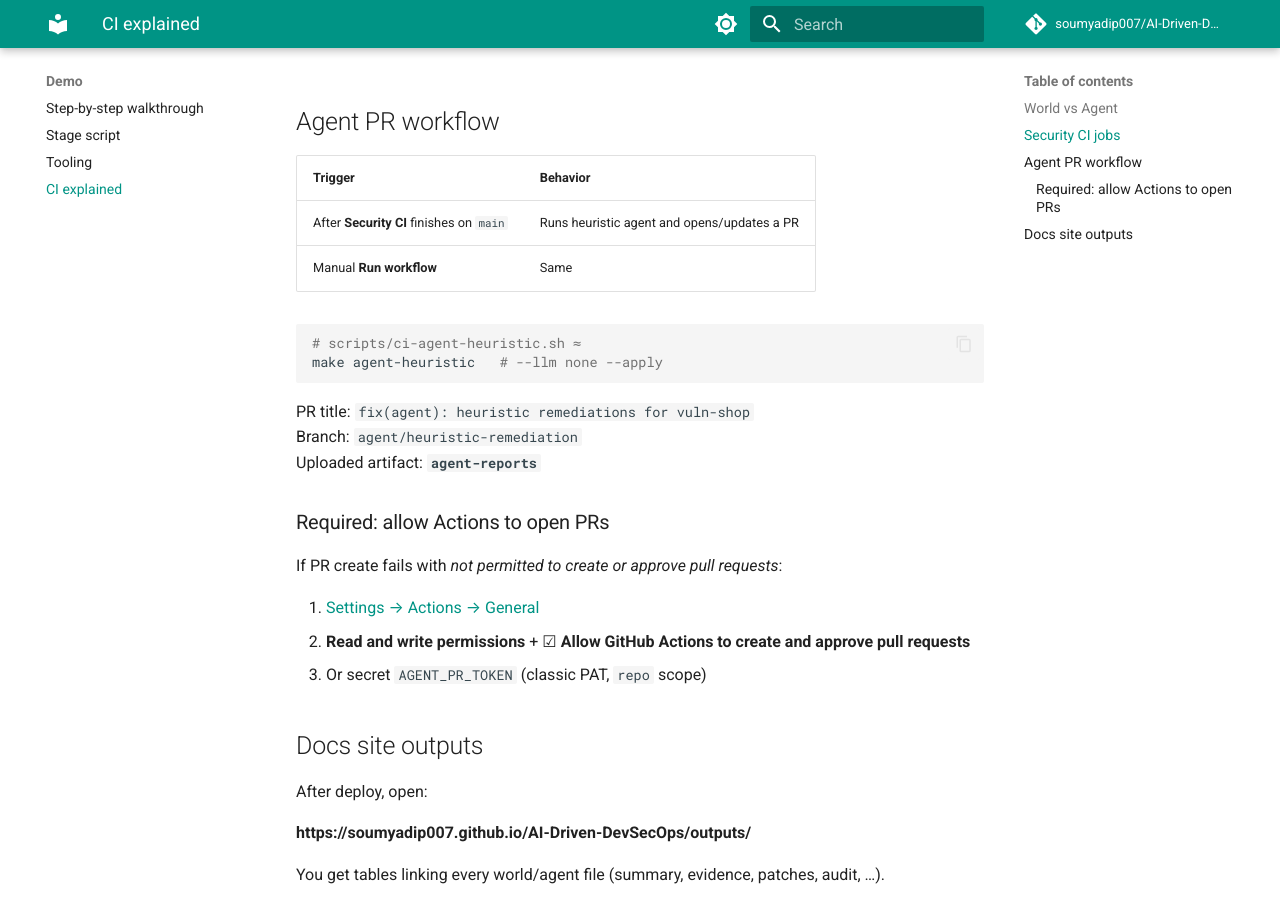
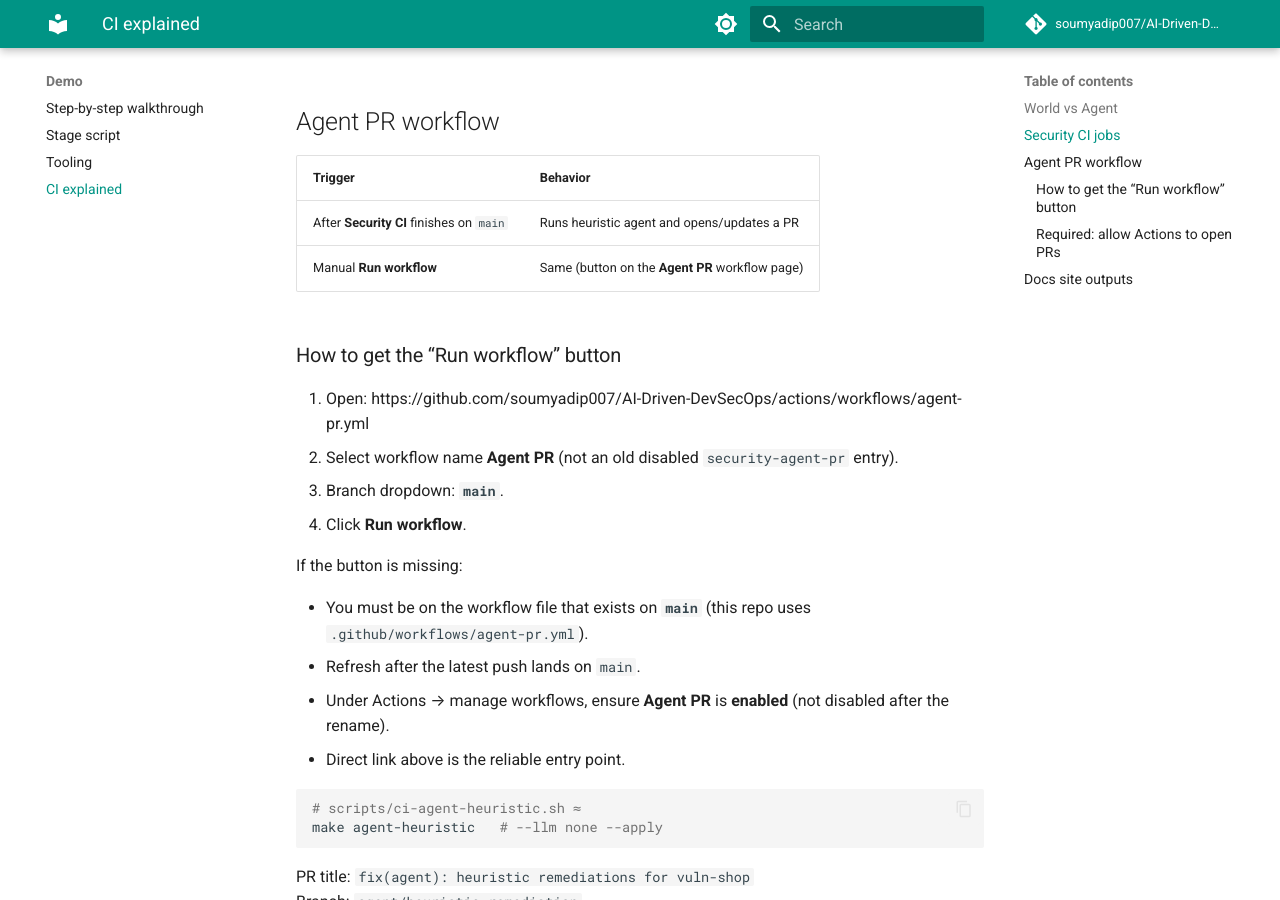
Before and after one commit to soumyadip007/AI-Driven-DevSecOps, an MkDocs documentation site: the page built from docs/ci.md, in a window 1280 px wide and 900 px high, scrolled down 1081 px. Built offline with MkDocs 1.6.1 and Material for MkDocs 9.7.7, drawn with Linux system fonts in a browser that asks for light colours; comment, search, counter and statistics services are not loaded.

Commit message:
fix(ci): expose Run workflow for Agent PR and Security CI
Add explicit workflow_dispatch inputs so the Actions UI shows the manual
trigger, and document the direct link after the workflow rename.

Co-authored-by: Cursor <cursoragent@cursor.com>

````diff
--- a/docs/ci.md
+++ b/docs/ci.md
@@ -32,7 +32,21 @@ docs/outputs/      ← mirrored for the docs site (clickable links)
 | Trigger | Behavior |
 |---------|----------|
 | After **Security CI** finishes on `main` | Runs heuristic agent and opens/updates a PR |
-| Manual **Run workflow** | Same |
+| Manual **Run workflow** | Same (button on the **Agent PR** workflow page) |
+
+### How to get the “Run workflow” button
+
+1. Open: https://github.com/soumyadip007/AI-Driven-DevSecOps/actions/workflows/agent-pr.yml
+2. Select workflow name **Agent PR** (not an old disabled `security-agent-pr` entry).
+3. Branch dropdown: **`main`**.
+4. Click **Run workflow**.
+
+If the button is missing:
+
+- You must be on the workflow file that exists on **`main`** (this repo uses `.github/workflows/agent-pr.yml`).
+- Refresh after the latest push lands on `main`.
+- Under Actions → manage workflows, ensure **Agent PR** is **enabled** (not disabled after the rename).
+- Direct link above is the reliable entry point.
 
 ```bash
 # scripts/ci-agent-heuristic.sh ≈
````
Also changed, not shown: 3 other files.
